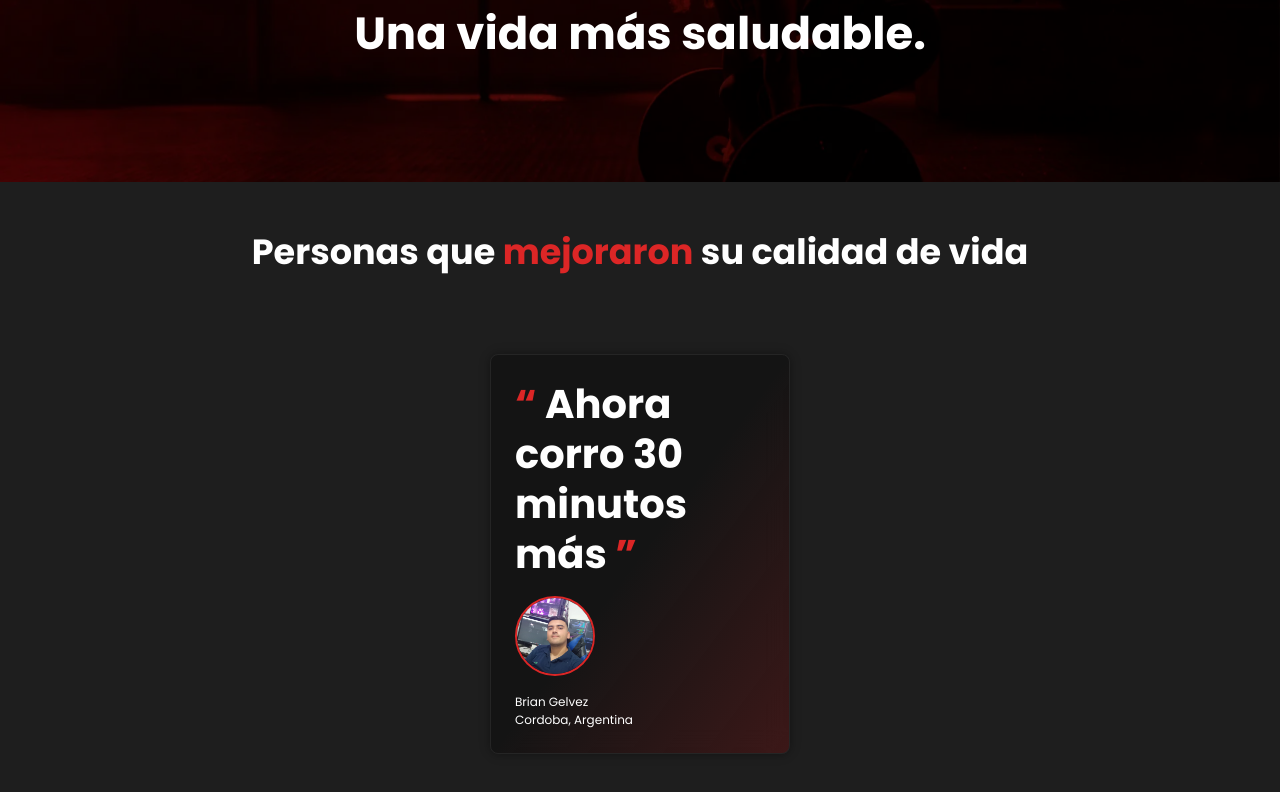
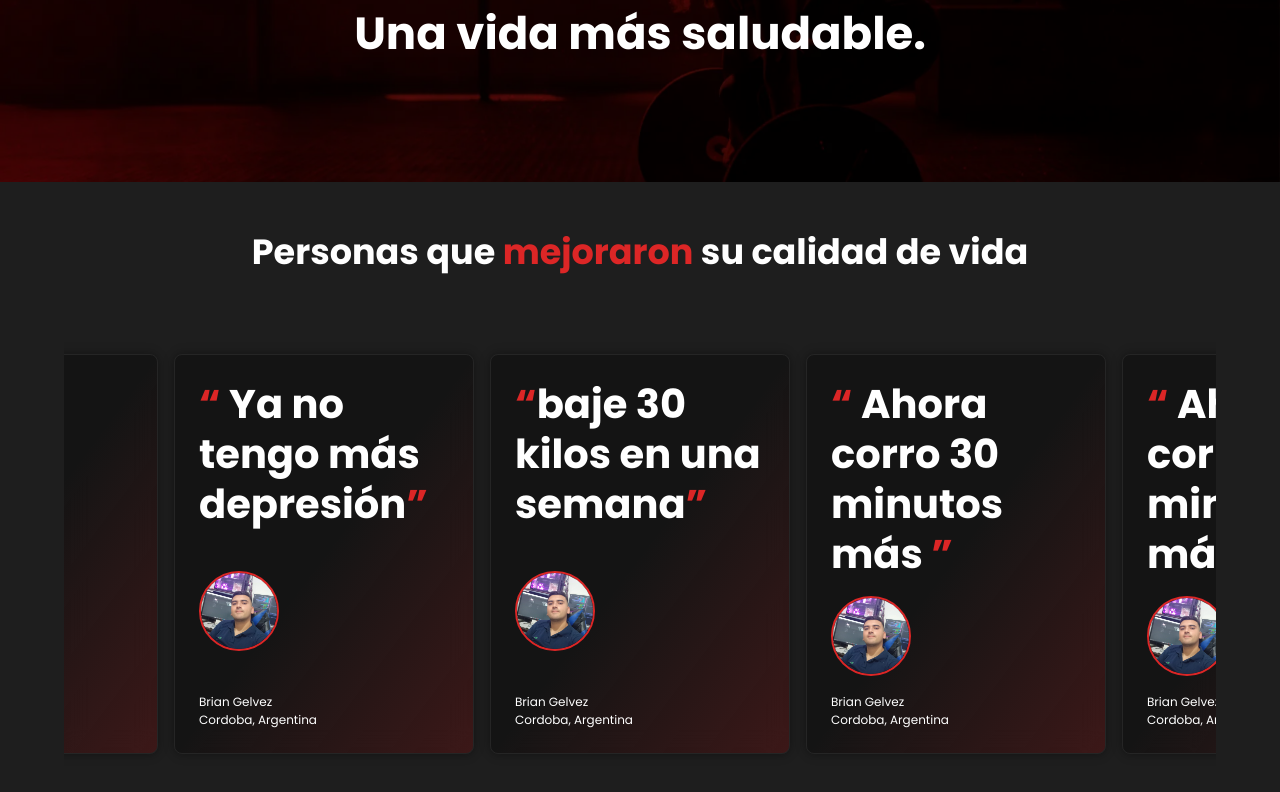
Before and after one commit to BrianGelvez/vidanaturalcarolinapapaleo, a Next.js app: page / in a window 1280 px wide. Shown: the part 3502-4294 px from the top of the page. Built offline with nearby package versions, Linux system fonts and the light colour scheme; what tailwind-hamburgers would draw is missing.

Commit message:
styles: ultimos cambios en cards testimonies

```diff
--- a/src/sections/testimonies/index.tsx
+++ b/src/sections/testimonies/index.tsx
@@ -40,6 +40,102 @@ export default function Testimonies() {
                 <p className="text-[12px]">Cordoba, Argentina</p>
               </div>
             </div>
+            {/* Testimonio 2 */}
+            <div
+              className="flex-shrink-0 bg-black/30 backdrop-blur-md text-white p-6 rounded-lg w-[300px]
+                           h-[400px] flex flex-col justify-between items-start border-[1px] border-[#252525] shadow-full bg-gradient-to-tl from-red-600/20 via-transparent"
+            >
+              <p className="text-[40px] font-bold leading-tight text-left">
+                <span className="text-red-600 text-[40px]">“</span> Ya no tengo
+                más depresión
+                <span className="text-red-600 text-[40px]">”</span>
+              </p>
+              <div className="w-full flex flex-col justify-start items-start">
+                <Image
+                  src="/yo.webp"
+                  alt="Testimonio de cliente"
+                  width={1000}
+                  height={1000}
+                  className="rounded-full object-cover w-20 h-20 border-solid border-[2px] border-red-600"
+                />
+              </div>
+              <div className="w-full flex flex-col justify-start items-start">
+                <p className="text-[12px]">Brian Gelvez</p>
+                <p className="text-[12px]">Cordoba, Argentina</p>
+              </div>
+            </div>
+            {/* Testimonio 3 */}
+            <div
+              className="flex-shrink-0 bg-black/30 backdrop-blur-md text-white p-6 rounded-lg w-[300px]
+                           h-[400px] flex flex-col justify-between items-start border-[1px] border-[#252525] shadow-full bg-gradient-to-tl from-red-600/20 via-transparent"
+            >
+              <p className="text-[40px] font-bold leading-tight text-left">
+                <span className="text-red-600 text-[40px]">“</span>baje 30 kilos
+                en una semana
+                <span className="text-red-600 text-[40px]">”</span>
+              </p>
+              <div className="w-full flex flex-col justify-start items-start">
+                <Image
+                  src="/yo.webp"
+                  alt="Testimonio de cliente"
+                  width={1000}
+                  height={1000}
+                  className="rounded-full object-cover w-20 h-20 border-solid border-[2px] border-red-600"
+                />
+              </div>
+              <div className="w-full flex flex-col justify-start items-start">
+                <p className="text-[12px]">Brian Gelvez</p>
+                <p className="text-[12px]">Cordoba, Argentina</p>
+              </div>
+            </div>
+            {/* Testimonio 1 */}
+            <div
+              className="flex-shrink-0 bg-black/30 backdrop-blur-md text-white p-6 rounded-lg w-[300px]
+                           h-[400px] flex flex-col justify-between items-start border-[1px] border-[#252525] shadow-full bg-gradient-to-tl from-red-600/20 via-transparent"
+            >
+              <p className="text-[40px] font-bold leading-tight text-left">
+                <span className="text-red-600 text-[40px]">“</span> Ahora corro
+                30 minutos más{" "}
+                <span className="text-red-600 text-[40px]">”</span>
+              </p>
+              <div className="w-full flex flex-col justify-start items-start">
+                <Image
+                  src="/yo.webp"
+                  alt="Testimonio de cliente"
+                  width={1000}
+                  height={1000}
+                  className="rounded-full object-cover w-20 h-20 border-solid border-[2px] border-red-600"
+                />
+              </div>
+              <div className="w-full flex flex-col justify-start items-start">
+                <p className="text-[12px]">Brian Gelvez</p>
+                <p className="text-[12px]">Cordoba, Argentina</p>
+              </div>
+            </div>
+            {/* Testimonio 1 */}
+            <div
+              className="flex-shrink-0 bg-black/30 backdrop-blur-md text-white p-6 rounded-lg w-[300px]
+                           h-[400px] flex flex-col justify-between items-start border-[1px] border-[#252525] shadow-full bg-gradient-to-tl from-red-600/20 via-transparent"
+            >
+              <p className="text-[40px] font-bold leading-tight text-left">
+                <span className="text-red-600 text-[40px]">“</span> Ahora corro
+                30 minutos más{" "}
+                <span className="text-red-600 text-[40px]">”</span>
+              </p>
+              <div className="w-full flex flex-col justify-start items-start">
+                <Image
+                  src="/yo.webp"
+                  alt="Testimonio de cliente"
+                  width={1000}
+                  height={1000}
+                  className="rounded-full object-cover w-20 h-20 border-solid border-[2px] border-red-600"
+                />
+              </div>
+              <div className="w-full flex flex-col justify-start items-start">
+                <p className="text-[12px]">Brian Gelvez</p>
+                <p className="text-[12px]">Cordoba, Argentina</p>
+              </div>
+            </div>
           </div>
         </div>
       </div>
```
